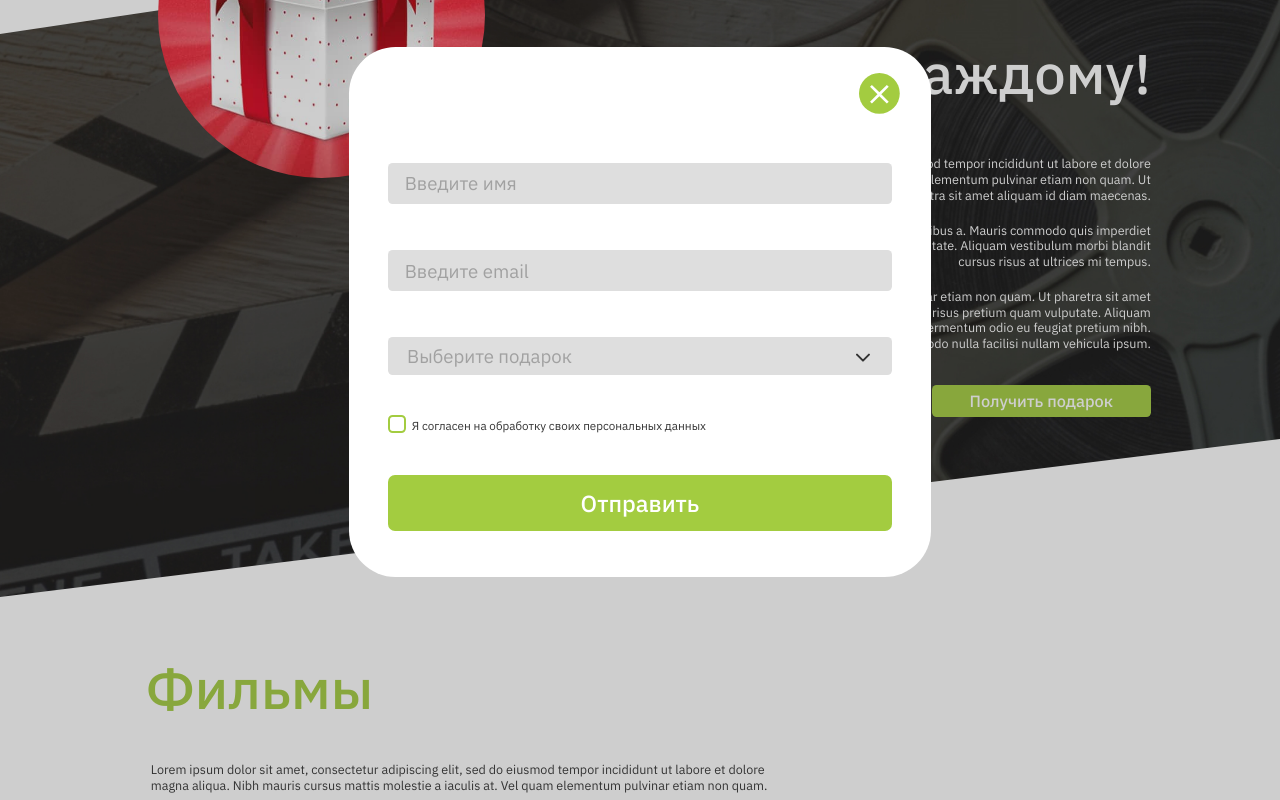
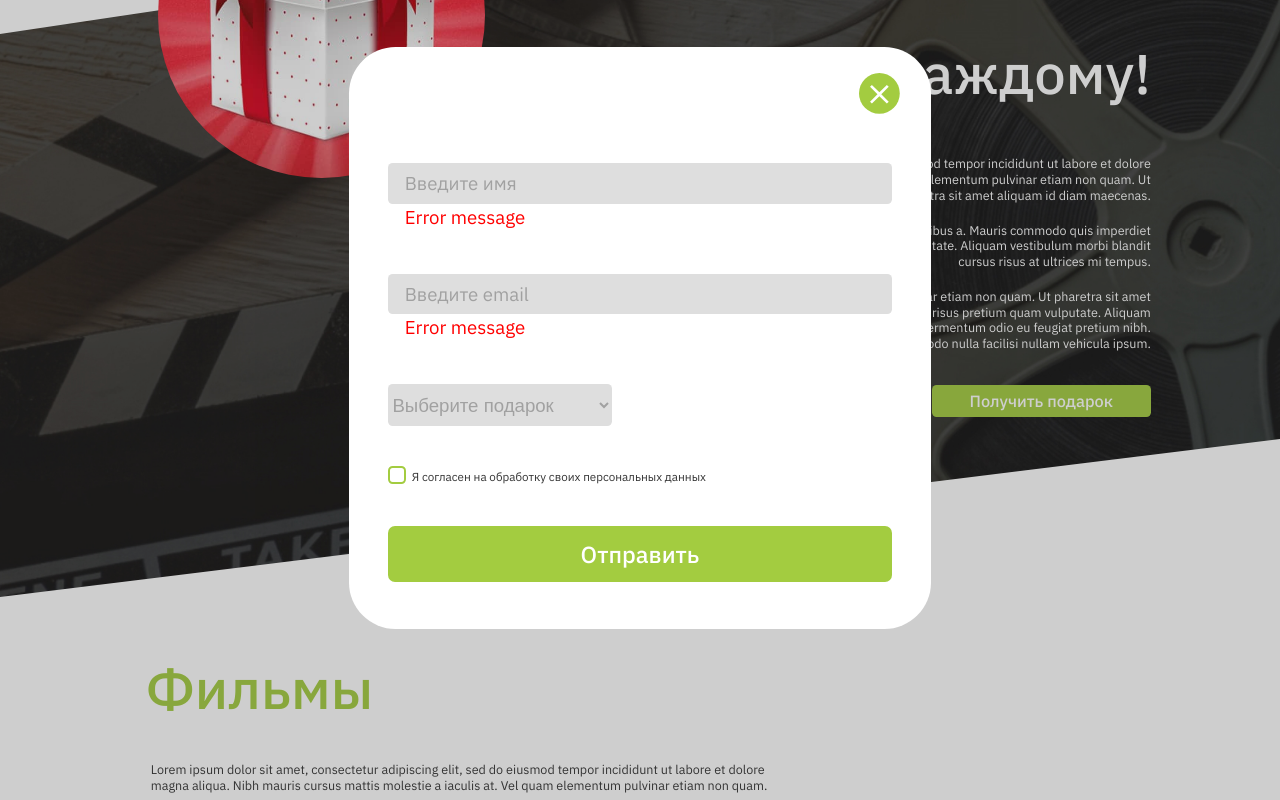
Before and after one commit to Bukarra/Innopolis-Study-Project, a plain HTML site: page index.html in a window 1280 px wide. Both pictures are taken after a click on the button "Получить подарок". Shown: the part 2918-3718 px from the top of the page. Drawn offline with nearby package versions, Linux system fonts and the light colour scheme.

Commit message:
ТЗ-17-Modal

```diff
--- a/css/modal.css
+++ b/css/modal.css
@@ -55,6 +55,18 @@
     border-radius: .2rem;
 }
 
+.modal__name:hover {
+    box-shadow: 0 0 0 .2rem rgba(170, 243, 77, 0.52);
+    background: #FFF;
+}
+
+.modal__error {
+    font-size: .8rem;
+    font-weight: normal;
+    color: red;
+    padding-left: .7rem;
+}
+
 .modal__label {
     position: absolute;
     left: 2.4rem;
@@ -69,10 +81,17 @@
     top: 5.4rem;
 }
 
-.modal__icon {
-    display: inline-block;
-    margin-left: 12rem;
-    vertical-align: middle;
+.modal__select {
+    margin-top: 2rem;
+    margin-left: 1.7rem;
+    border-radius: .2rem;
+    min-height: 1.8rem;
+    font-weight: normal;
+    font-size: .8rem;
+    line-height: 1.26;
+    color: #A1A1A1;
+    background: #DEDEDE;
+    border: 0;
 }
 
 .modal__checkbox {
@@ -115,9 +134,20 @@ input:checked+.modal__tick {
     cursor: pointer;
 }
 
+.modal__button:hover {
+    background: #fff;
+    border: 1px solid rgba(163, 204, 64, 0.62);
+    color: #A3CC40;
+    box-shadow: 0 .1rem .4rem rgba(144, 210, 61, 0.3);
+}
+
 .modal__submit {
     font-weight: 500;
     font-size: 1rem;
     line-height: 1.3;
     color: #FFFFFF;
 }
+
+.modal__button:hover .modal__submit {
+    color: #A3CC40;
+}
--- a/index.html
+++ b/index.html
@@ -5,6 +5,7 @@
     <meta charset="UTF-8">
     <meta http-equiv="X-UA-Compatible" content="IE=edge">
     <meta name="viewport" content="width=device-width, initial-scale=1.0">
+    <link rel="shortcut icon" href="images/favicon.ico" type="image/x-icon">
     <link rel="stylesheet" href="/css/reset.css">
     <link rel="stylesheet" href="/css/main.css">
     <link rel="stylesheet" href="/css/media.css">
@@ -21,7 +22,7 @@
     <script defer src="/target/films-table.js"></script>
     <script defer src="/js/prize.js"></script>
 
-    <title>Продажа билетов в кино в Иннополисе</title>
+    <title>Учебный проект</title>
 </head>
 
 <body>
@@ -964,19 +965,20 @@
             <form action="">
                 <div class="modal__input modal__input1">
                     <label for="input1" class="modal__label modal__label1">Введите имя</label>
-                    <input type="text" class="modal__name" id="input1" name="fullname" value="" required>
+                    <input type="text" class="modal__name" id="input1" name="name" value="" required>
+                    <span class="modal__error">Error message</span>
                 </div>
                 <div class="modal__input">
-                    <label for="input1" class="modal__label">Введите email</label>
-                    <input type="text" class="modal__name" id="input2" name="fullname" value="" required>
+                    <label for="input2" class="modal__label">Введите email</label>
+                    <input type="text" class="modal__name" id="input2" name="email" value="" required>
+                    <span class="modal__error">Error message</span>
                 </div>
-                <div class="modal__input modal__input3">
-                    <div class="modal__name">
-                        <span>Выберите подарок</span>
-                        <svg class="modal__icon" width=".6rem" height=".4rem">
-                            <use xlink:href="#select_triangle"></use>
-                        </svg>
-                    </div>
+                <div class="modal__input3">
+                    <select class="modal__select" name="" id="">
+                        <option value="none">Выберите подарок</option>
+                        <option value="ticket4Free">Бесплатный 3-ий билет</option>
+                        <option value="freePop">Удвоим попкорн</option>
+                    </select>
                 </div>
                 <div>
                     <label class="modal__checkbox">
--- a/js/prize.js
+++ b/js/prize.js
@@ -1,11 +1,27 @@
 const openBtn = document.getElementById('btn-prize-open');
 const popup = document.querySelector('#prize-popup');
 const closeBtn = document.querySelector('#prize-popup__close');
+const nameField = document.querySelector('#prize-popup input[name="name"]').parentNode;
+const emailField = document.querySelector('#prize-popup input[name="email"]').parentNode;
 
 
 function popupToggle() {
     popup.classList.toggle('hidden');
 }
 
+const ERROR_CLASS_NAME = 'modal__error';
+const FOCUSED_CLASS_NAME = '';
+
+function initializeField (field) {
+    const input = field.getElementsByTagName('input')[0];
+
+    input.value = '';
+    field.classList.remove(ERROR_CLASS_NAME);
+}
+
+initializeField(nameField);
+initializeField(emailField);
+
+
 openBtn.onclick = popupToggle;
 closeBtn.onclick = popupToggle;
```
Also changed, not shown: target/prize.js (+13 -0 lines), images/favicon.ico (added).
